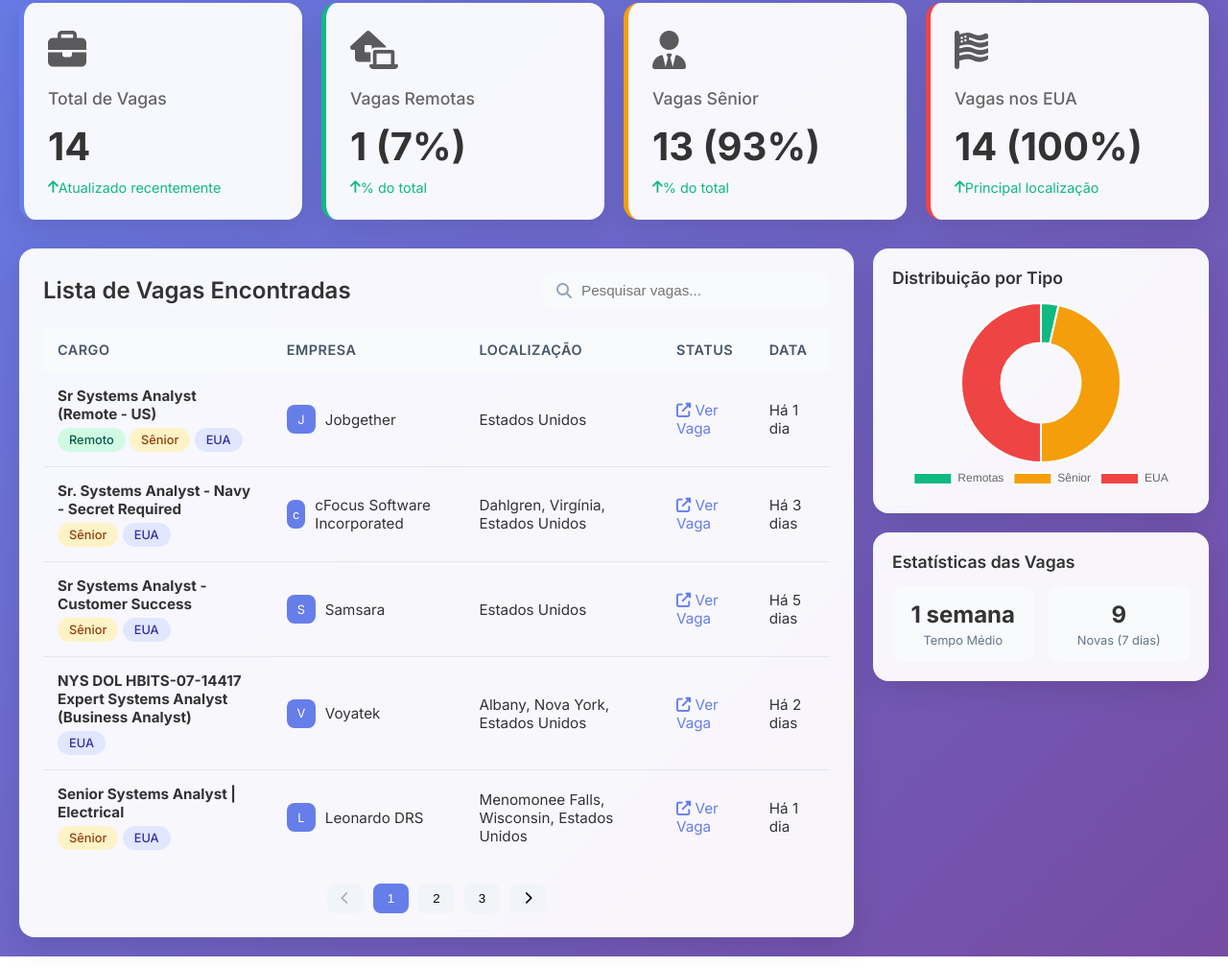
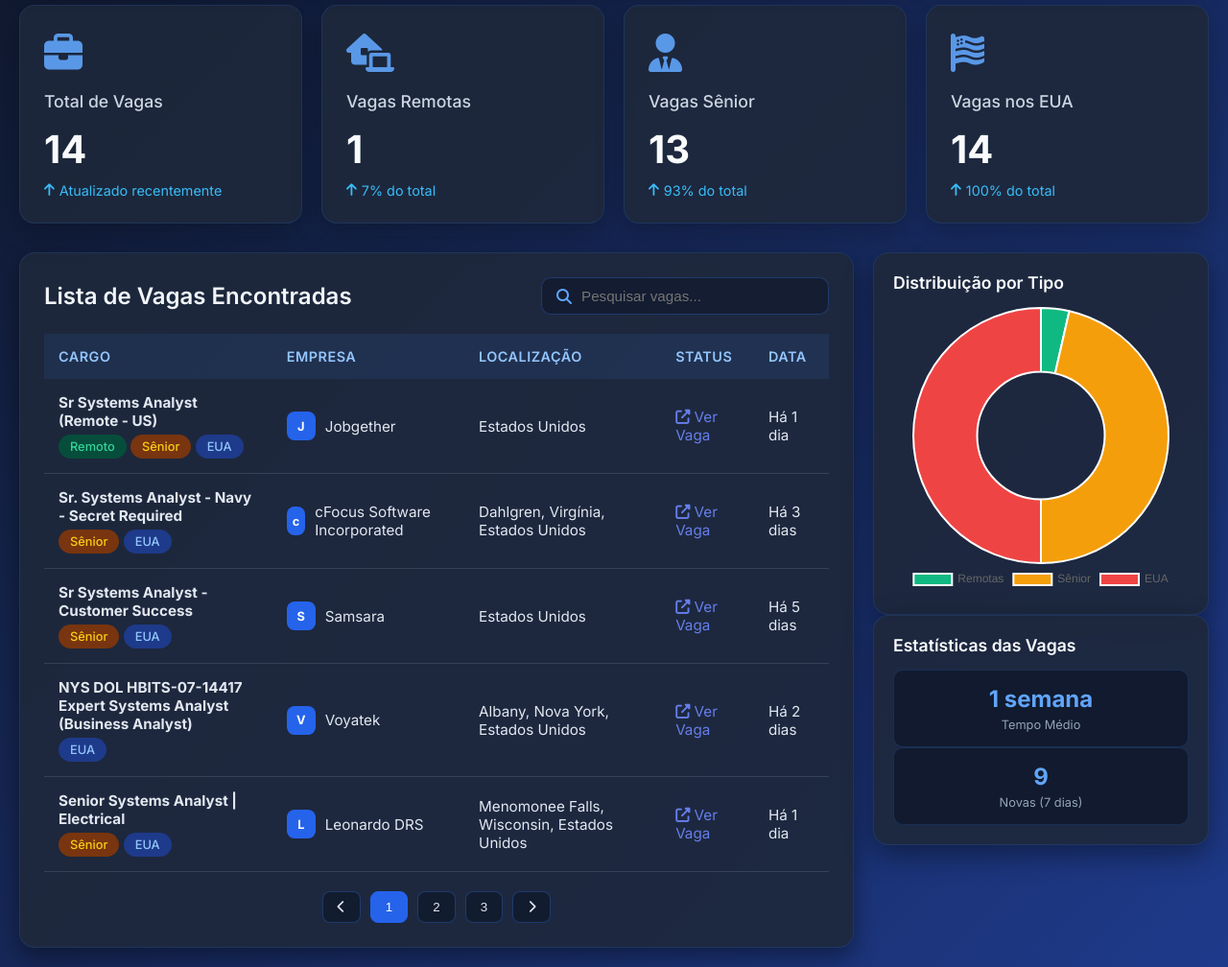
Before and after one commit to bielmaricato/envio-curriculo-linkedin, a website: page index.html in a window 1280 px wide. Shown: the part 172-1180 px from the top of the page at 96% size. Drawn offline with nearby package versions, Linux system fonts and the light colour scheme.

Commit message:
Update index.html

```diff
--- a/index.html
+++ b/index.html
@@ -16,8 +16,8 @@
 
     body {
         font-family: 'Inter', sans-serif;
-            background: linear-gradient(135deg, #667eea 0%, #764ba2 100%);
-            color: #333;
+        background: linear-gradient(135deg, #0f172a 0%, #1e3a8a 100%);
+        color: #e2e8f0;
         min-height: 100vh;
         padding: 20px;
     }
@@ -31,16 +31,17 @@
         text-align: center;
         margin-bottom: 30px;
         padding: 20px;
-            background: rgba(255, 255, 255, 0.95);
+        background: rgba(15, 23, 42, 0.9);
+        border: 1px solid rgba(59, 130, 246, 0.2);
         border-radius: 16px;
-            box-shadow: 0 10px 30px rgba(0, 0, 0, 0.1);
+        box-shadow: 0 10px 25px rgba(0, 0, 0, 0.5);
         backdrop-filter: blur(10px);
     }
 
     h1 {
         font-size: 2.8rem;
         font-weight: 700;
-            background: linear-gradient(135deg, #667eea, #764ba2);
+        background: linear-gradient(135deg, #3b82f6, #06b6d4);
         -webkit-background-clip: text;
         -webkit-text-fill-color: transparent;
         margin-bottom: 10px;
@@ -48,7 +49,7 @@
 
     .subtitle {
         font-size: 1.1rem;
-            color: #666;
+        color: #94a3b8;
         font-weight: 400;
     }
 
@@ -60,22 +61,23 @@
     }
 
     .card {
-            background: rgba(255, 255, 255, 0.95);
+        background: rgba(30, 41, 59, 0.9);
+        border: 1px solid rgba(59, 130, 246, 0.15);
         border-radius: 16px;
         padding: 25px;
-            box-shadow: 0 10px 30px rgba(0, 0, 0, 0.1);
-            backdrop-filter: blur(10px);
+        box-shadow: 0 10px 30px rgba(0, 0, 0, 0.25);
         transition: transform 0.3s ease, box-shadow 0.3s ease;
     }
 
     .card:hover {
         transform: translateY(-5px);
-            box-shadow: 0 15px 35px rgba(0, 0, 0, 0.15);
+        box-shadow: 0 15px 35px rgba(0, 0, 0, 0.4);
+        border-color: rgba(59, 130, 246, 0.3);
     }
 
     .card h3 {
         font-size: 1.1rem;
-            color: #666;
+        color: #cbd5e1;
         margin-bottom: 15px;
         font-weight: 500;
     }
@@ -83,44 +85,23 @@
     .card .value {
         font-size: 2.5rem;
         font-weight: 700;
-            color: #333;
+        color: #f8fafc;
         margin-bottom: 10px;
-        }
-
-        .card .trend {
-            font-size: 0.9rem;
-            display: flex;
-            align-items: center;
-        }
-
-        .card .trend.up {
-            color: #10b981;
-        }
-
-        .card .trend.down {
-            color: #ef4444;
     }
 
     .card-icon {
         font-size: 2.5rem;
         margin-bottom: 15px;
-            opacity: 0.8;
+        color: #60a5fa;
+        opacity: 0.9;
     }
 
-        .total-vagas {
-            border-left: 5px solid #667eea;
-        }
-
-        .vagas-remotas {
-            border-left: 5px solid #10b981;
-        }
-
-        .vagas-senior {
-            border-left: 5px solid #f59e0b;
-        }
-
-        .vagas-eua {
-            border-left: 5px solid #ef4444;
+    .trend {
+        font-size: 0.9rem;
+        color: #38bdf8;
+        display: flex;
+        align-items: center;
+        gap: 5px;
     }
 
     .content {
@@ -130,11 +111,11 @@
     }
 
     .table-container {
-            background: rgba(255, 255, 255, 0.95);
+        background: rgba(30, 41, 59, 0.9);
+        border: 1px solid rgba(59, 130, 246, 0.15);
         border-radius: 16px;
         padding: 25px;
-            box-shadow: 0 10px 30px rgba(0, 0, 0, 0.1);
-            backdrop-filter: blur(10px);
+        box-shadow: 0 10px 25px rgba(0, 0, 0, 0.4);
     }
 
     .table-header {
@@ -147,21 +128,18 @@
     .table-header h2 {
         font-size: 1.5rem;
         font-weight: 600;
-            color: #333;
+        color: #f1f5f9;
     }
 
     .search-box {
         display: flex;
         align-items: center;
-            background: #f8fafc;
+        background: rgba(15, 23, 42, 0.6);
+        border: 1px solid rgba(59, 130, 246, 0.3);
         border-radius: 10px;
         padding: 10px 15px;
         width: 300px;
-        }
-
-        .search-box i {
-            color: #94a3b8;
-            margin-right: 10px;
+        color: #cbd5e1;
     }
 
     .search-box input {
@@ -170,6 +148,12 @@
         outline: none;
         width: 100%;
         font-size: 0.95rem;
+        color: #f8fafc;
+    }
+
+    .search-box i {
+        color: #60a5fa;
+        margin-right: 10px;
     }
 
     table {
@@ -178,15 +162,14 @@
     }
 
     thead {
-            background: #f8fafc;
-            border-radius: 10px;
+        background: rgba(59, 130, 246, 0.1);
     }
 
     th {
         padding: 15px;
         text-align: left;
         font-weight: 600;
-            color: #475569;
+        color: #93c5fd;
         font-size: 0.9rem;
         text-transform: uppercase;
         letter-spacing: 0.5px;
@@ -194,16 +177,13 @@
 
     td {
         padding: 15px;
-            border-bottom: 1px solid #e2e8f0;
+        border-bottom: 1px solid rgba(148, 163, 184, 0.2);
         font-size: 0.95rem;
-        }
-
-        tr:last-child td {
-            border-bottom: none;
+        color: #e2e8f0;
     }
 
     tr:hover {
-            background: #f8fafc;
+        background: rgba(59, 130, 246, 0.08);
     }
 
     .badge {
@@ -215,18 +195,18 @@
     }
 
     .badge.remote {
-            background: #d1fae5;
-            color: #065f46;
+        background: #064e3b;
+        color: #34d399;
     }
 
     .badge.senior {
-            background: #fef3c7;
-            color: #92400e;
+        background: #78350f;
+        color: #facc15;
     }
 
     .badge.local {
-            background: #e0e7ff;
-            color: #3730a3;
+        background: #1e3a8a;
+        color: #93c5fd;
     }
 
     .company {
@@ -237,7 +217,7 @@
     .company-icon {
         width: 30px;
         height: 30px;
-            background: #667eea;
+        background: #2563eb;
         border-radius: 8px;
         display: flex;
         align-items: center;
@@ -245,6 +225,7 @@
         margin-right: 10px;
         color: white;
         font-size: 0.8rem;
+        font-weight: bold;
     }
 
     .pagination {
@@ -257,71 +238,57 @@
     .pagination button {
         padding: 8px 15px;
         border: none;
-            background: #f1f5f9;
+        background: rgba(15, 23, 42, 0.7);
+        color: #e2e8f0;
         border-radius: 8px;
         cursor: pointer;
         font-weight: 500;
+        border: 1px solid rgba(59, 130, 246, 0.3);
         transition: all 0.3s ease;
     }
 
     .pagination button:hover {
-            background: #e2e8f0;
+        background: rgba(59, 130, 246, 0.2);
     }
 
     .pagination button.active {
-            background: #667eea;
+        background: #2563eb;
         color: white;
-        }
-
-        .charts-container {
-            display: flex;
-            flex-direction: column;
-            gap: 20px;
+        border-color: #2563eb;
     }
 
     .chart-card {
-            background: rgba(255, 255, 255, 0.95);
+        background: rgba(30, 41, 59, 0.9);
+        border: 1px solid rgba(59, 130, 246, 0.15);
         border-radius: 16px;
         padding: 20px;
-            box-shadow: 0 10px 30px rgba(0, 0, 0, 0.1);
-            backdrop-filter: blur(10px);
+        box-shadow: 0 10px 30px rgba(0, 0, 0, 0.4);
     }
 
     .chart-card h3 {
         font-size: 1.1rem;
         margin-bottom: 15px;
-            color: #333;
+        color: #f8fafc;
         font-weight: 600;
-        }
-
-        .chart-container {
-            height: 200px;
-            position: relative;
-        }
-
-        .stats-grid {
-            display: grid;
-            grid-template-columns: 1fr 1fr;
-            gap: 15px;
-            margin-top: 15px;
     }
 
     .stat-item {
         text-align: center;
         padding: 15px;
-            background: #f8fafc;
+        background: rgba(15, 23, 42, 0.8);
         border-radius: 10px;
+        border: 1px solid rgba(59, 130, 246, 0.2);
     }
 
     .stat-value {
         font-size: 1.5rem;
         font-weight: 700;
-            color: #333;
+        color: #60a5fa;
     }
 
     .stat-label {
         font-size: 0.8rem;
-            color: #64748b;
+        color: #94a3b8;
         margin-top: 5px;
     }
 
@@ -347,6 +314,7 @@
         }
     }
 </style>
+
 </head>
 <body>
     <div class="container">
@@ -355,6 +323,12 @@
             <p class="subtitle">Dashboard de Vagas de Analista de Sistemas Sênior - Dados em Tempo Real</p>
         </header>
 
+        <div id="loading" class="loading">
+            <div class="loading-spinner"></div>
+            <p>Carregando dados das vagas...</p>
+        </div>
+
+        <div id="content" style="display: none;">
             <div class="dashboard">
                 <div class="card total-vagas">
                     <div class="card-icon">
@@ -376,7 +350,7 @@
                     <div class="value" id="vagas-remotas">0</div>
                     <div class="trend up">
                         <i class="fas fa-arrow-up"></i>
-                    <span>% do total</span>
+                        <span id="remote-percent">% do total</span>
                     </div>
                 </div>
 
@@ -388,7 +362,7 @@
                     <div class="value" id="vagas-senior">0</div>
                     <div class="trend up">
                         <i class="fas fa-arrow-up"></i>
-                    <span>% do total</span>
+                        <span id="senior-percent">% do total</span>
                     </div>
                 </div>
 
@@ -400,7 +374,7 @@
                     <div class="value" id="vagas-eua">0</div>
                     <div class="trend up">
                         <i class="fas fa-arrow-up"></i>
-                    <span>Principal localização</span>
+                        <span id="eua-percent">Principal localização</span>
                     </div>
                 </div>
             </div>
@@ -459,164 +433,55 @@
                 </div>
             </div>
         </div>
+    </div>
 
     <script>
-        // Dados das vagas (substitua pelos dados reais do seu JSON)
-        const vagas = [
-  {
-    "title": "Sr Systems Analyst (Remote - US)",
-    "company": "Jobgether",
-    "location": "Estados Unidos",
-    "time": "Há 1 dia",
-    "link": "https://www.linkedin.com/jobs/view/sr-systems-analyst-remote-us-at-jobgether-4340062501?position=1&pageNum=0&refId=ykb6dcmIVHJD5N3jQMbULQ%3D%3D&trackingId=zdXoDCS1M5SrLxHJt4dhhw%3D%3D",
-    "remote": true,
-    "senior": true,
-    "scrapedAt": "13/11/2025, 01:59:00"
-  },
-  {
-    "title": "Sr. Systems Analyst - Navy - Secret Required",
-    "company": "cFocus Software Incorporated",
-    "location": "Dahlgren, Virgínia, Estados Unidos",
-    "time": "Há 3 dias",
-    "link": "https://www.linkedin.com/jobs/view/sr-systems-analyst-navy-secret-required-at-cfocus-software-incorporated-4339533781?position=3&pageNum=0&refId=ykb6dcmIVHJD5N3jQMbULQ%3D%3D&trackingId=2aHnyt2nv36%2B67V6dmBeJQ%3D%3D",
-    "remote": false,
-    "senior": true,
-    "scrapedAt": "13/11/2025, 01:59:01"
-  },
-  {
-    "title": "Sr Systems Analyst - Customer Success",
-    "company": "Samsara",
-    "location": "Estados Unidos",
-    "time": "Há 5 dias",
-    "link": "https://www.linkedin.com/jobs/view/sr-systems-analyst-customer-success-at-samsara-4338185208?position=4&pageNum=0&refId=ykb6dcmIVHJD5N3jQMbULQ%3D%3D&trackingId=J1ol25wRbpT%2F1zPO8f1CNQ%3D%3D",
-    "remote": false,
-    "senior": true,
-    "scrapedAt": "13/11/2025, 01:59:01"
-  },
-  {
-    "title": "NYS DOL HBITS-07-14417 Expert Systems Analyst (Business Analyst)",
-    "company": "Voyatek",
-    "location": "Albany, Nova York, Estados Unidos",
-    "time": "Há 2 dias",
-    "link": "https://www.linkedin.com/jobs/view/nys-dol-hbits-07-14417-expert-systems-analyst-business-analyst-at-voyatek-4321618628?position=9&pageNum=0&refId=ykb6dcmIVHJD5N3jQMbULQ%3D%3D&trackingId=%2BuTKcT8SDmqxocZ81fMxIg%3D%3D",
-    "remote": false,
-    "senior": false,
-    "scrapedAt": "13/11/2025, 01:59:01"
-  },
-  {
-    "title": "Senior Systems Analyst | Electrical",
-    "company": "Leonardo DRS",
-    "location": "Menomonee Falls, Wisconsin, Estados Unidos",
-    "time": "Há 1 dia",
-    "link": "https://www.linkedin.com/jobs/view/senior-systems-analyst-electrical-at-leonardo-drs-4340071764?position=10&pageNum=0&refId=ykb6dcmIVHJD5N3jQMbULQ%3D%3D&trackingId=X9B9V85QvSV7k1EYmDp39g%3D%3D",
-    "remote": false,
-    "senior": true,
-    "scrapedAt": "13/11/2025, 01:59:01"
-  },
-  {
-    "title": "Advanced Process Control DCS Systems Analyst Sr.",
-    "company": "PBF Energy",
-    "location": "Oregon, Ohio, Estados Unidos",
-    "time": "Há 1 dia",
-    "link": "https://www.linkedin.com/jobs/view/advanced-process-control-dcs-systems-analyst-sr-at-pbf-energy-4321837548?position=20&pageNum=0&refId=ykb6dcmIVHJD5N3jQMbULQ%3D%3D&trackingId=oPe8p6MsJqbP6Rzdonq12g%3D%3D",
-    "remote": false,
-    "senior": true,
-    "scrapedAt": "13/11/2025, 01:59:01"
-  },
-  {
-    "title": "Senior Unifier Systems Analyst",
-    "company": "OnIndus",
-    "location": "Estados Unidos",
-    "time": "Há 2 semanas",
-    "link": "https://www.linkedin.com/jobs/view/senior-unifier-systems-analyst-at-onindus-4332850483?position=23&pageNum=0&refId=ykb6dcmIVHJD5N3jQMbULQ%3D%3D&trackingId=QW30VSN%2BzlOQxTGhTm34qQ%3D%3D",
-    "remote": false,
-    "senior": true,
-    "scrapedAt": "13/11/2025, 01:59:01"
-  },
-  {
-    "title": "Sr. Payment Systems Analyst",
-    "company": "Denny's",
-    "location": "Spartanburg, Carolina do Sul, Estados Unidos",
-    "time": "Há 3 semanas",
-    "link": "https://www.linkedin.com/jobs/view/sr-payment-systems-analyst-at-denny-s-4316968465?position=25&pageNum=0&refId=ykb6dcmIVHJD5N3jQMbULQ%3D%3D&trackingId=b6CNMmIHUPatj2f435yrUg%3D%3D",
-    "remote": false,
-    "senior": true,
-    "scrapedAt": "13/11/2025, 01:59:01"
-  },
-  {
-    "title": "Senior Systems Analyst (DOORS Next Gen)",
-    "company": "Blue Star Partners",
-    "location": "Chicago, Ilinóis, Estados Unidos",
-    "time": "Há 11 meses",
-    "link": "https://www.linkedin.com/jobs/view/senior-systems-analyst-doors-next-gen-at-blue-star-partners-4083967147?position=28&pageNum=0&refId=ykb6dcmIVHJD5N3jQMbULQ%3D%3D&trackingId=lP6XYlwzNxg53hXPr4ub8g%3D%3D",
-    "remote": false,
-    "senior": true,
-    "scrapedAt": "13/11/2025, 01:59:01"
-  },
-  {
-    "title": "Senior Systems Analyst – General",
-    "company": "UST",
-    "location": "Aliso Viejo, Califórnia, Estados Unidos",
-    "time": "Há 1 semana",
-    "link": "https://www.linkedin.com/jobs/view/senior-systems-analyst-%E2%80%93-general-at-ust-4311999932?position=47&pageNum=0&refId=ykb6dcmIVHJD5N3jQMbULQ%3D%3D&trackingId=uN44dSO9%2FVg9oHo73L3VdA%3D%3D",
-    "remote": false,
-    "senior": true,
-    "scrapedAt": "13/11/2025, 01:59:01"
-  },
-  {
-    "title": "Senior Systems Analyst (Job ID:3978)",
-    "company": "Valkyrie Enterprises",
-    "location": "Huntsville, Alabama, Estados Unidos",
-    "time": "Há 1 mês",
-    "link": "https://www.linkedin.com/jobs/view/senior-systems-analyst-job-id-3978-at-valkyrie-enterprises-4310943410?position=48&pageNum=0&refId=ykb6dcmIVHJD5N3jQMbULQ%3D%3D&trackingId=9Y3OcG5h5n2uswzw8sVjPg%3D%3D",
-    "remote": false,
-    "senior": true,
-    "scrapedAt": "13/11/2025, 01:59:01"
-  },
-  {
-    "title": "Senior Cybersecurity Systems Analyst",
-    "company": "FEDITC",
-    "location": "Tampa, Flórida, Estados Unidos",
-    "time": "Há 3 semanas",
-    "link": "https://www.linkedin.com/jobs/view/senior-cybersecurity-systems-analyst-at-feditc-4304966837?position=51&pageNum=0&refId=ykb6dcmIVHJD5N3jQMbULQ%3D%3D&trackingId=I4husWN9YSQyMfCee93exg%3D%3D",
-    "remote": false,
-    "senior": true,
-    "scrapedAt": "13/11/2025, 01:59:01"
-  },
-  {
-    "title": "Senior Systems Analyst : Gainsight",
-    "company": "Recorded Future",
-    "location": "Estados Unidos",
-    "time": "Há 6 dias",
-    "link": "https://www.linkedin.com/jobs/view/senior-systems-analyst-gainsight-at-recorded-future-4321213407?position=53&pageNum=0&refId=ykb6dcmIVHJD5N3jQMbULQ%3D%3D&trackingId=o6W8srdnzweJZwXNnF5RmA%3D%3D",
-    "remote": false,
-    "senior": true,
-    "scrapedAt": "13/11/2025, 01:59:01"
-  },
-  {
-    "title": "Sr. Finance Systems Analyst",
-    "company": "Robert Half",
-    "location": "Bellevue, Washington, Estados Unidos",
-    "time": "Há 1 semana",
-    "link": "https://www.linkedin.com/jobs/view/sr-finance-systems-analyst-at-robert-half-4333116825?position=58&pageNum=0&refId=ykb6dcmIVHJD5N3jQMbULQ%3D%3D&trackingId=ueI55xXHH3qrNEPb7KJ13A%3D%3D",
-    "remote": false,
-    "senior": true,
-    "scrapedAt": "13/11/2025, 01:59:01"
-  }
-];
-
         // Variáveis globais
+        let vagas = [];
         let currentPage = 1;
         const itemsPerPage = 5;
-        let filteredVagas = [...vagas];
+        let filteredVagas = [];
 
-        // Inicialização
-        document.addEventListener('DOMContentLoaded', function() {
+        // Carregar dados do JSON
+        async function loadVagasData() {
+            try {
+                const response = await fetch('vagas_remotas_senior.json');
+
+                if (!response.ok) {
+                    throw new Error(`Erro ao carregar o arquivo: ${response.status}`);
+                }
+
+                vagas = await response.json();
+                filteredVagas = [...vagas];
+
+                // Esconder loading e mostrar conteúdo
+                document.getElementById('loading').style.display = 'none';
+                document.getElementById('content').style.display = 'block';
+
+                // Inicializar a aplicação
+                initializeApp();
+
+            } catch (error) {
+                console.error('Erro ao carregar dados:', error);
+                document.getElementById('loading').innerHTML = `
+                    <div style="color: #ef4444;">
+                        <i class="fas fa-exclamation-triangle" style="font-size: 3rem; margin-bottom: 20px;"></i>
+                        <p>Erro ao carregar os dados: ${error.message}</p>
+                        <p style="margin-top: 10px; font-size: 0.9rem;">
+                            Certifique-se de que o arquivo "vagas_remotas_senior.json" está na mesma pasta que este HTML.
+                        </p>
+                    </div>
+                `;
+            }
+        }
+
+        // Inicializar a aplicação após carregar os dados
+        function initializeApp() {
             updateDashboard();
             renderTable();
             setupCharts();
             setupSearch();
-        });
+        }
 
         // Atualizar dashboard
         function updateDashboard() {
@@ -626,9 +491,14 @@
             const vagasEUA = vagas.filter(vaga => vaga.location.includes('Estados Unidos')).length;
 
             document.getElementById('total-vagas').textContent = totalVagas;
-            document.getElementById('vagas-remotas').textContent = `${vagasRemotas} (${Math.round((vagasRemotas/totalVagas)*100)}%)`;
-            document.getElementById('vagas-senior').textContent = `${vagasSenior} (${Math.round((vagasSenior/totalVagas)*100)}%)`;
-            document.getElementById('vagas-eua').textContent = `${vagasEUA} (${Math.round((vagasEUA/totalVagas)*100)}%)`;
+            document.getElementById('vagas-remotas').textContent = vagasRemotas;
+            document.getElementById('vagas-senior').textContent = vagasSenior;
+            document.getElementById('vagas-eua').textContent = vagasEUA;
+
+            // Atualizar porcentagens
+            document.getElementById('remote-percent').textContent = `${Math.round((vagasRemotas/totalVagas)*100)}% do total`;
+            document.getElementById('senior-percent').textContent = `${Math.round((vagasSenior/totalVagas)*100)}% do total`;
+            document.getElementById('eua-percent').textContent = `${Math.round((vagasEUA/totalVagas)*100)}% do total`;
         }
 
         // Renderizar tabela
@@ -644,6 +514,16 @@
             // Limpar tabela
             tableBody.innerHTML = '';
 
+            if (paginatedVagas.length === 0) {
+                const row = document.createElement('tr');
+                row.innerHTML = `
+                    <td colspan="5" style="text-align: center; padding: 40px; color: #666;">
+                        <i class="fas fa-search" style="font-size: 2rem; margin-bottom: 10px; display: block;"></i>
+                        Nenhuma vaga encontrada com os filtros atuais.
+                    </td>
+                `;
+                tableBody.appendChild(row);
+            } else {
                 // Preencher tabela
                 paginatedVagas.forEach(vaga => {
                     const row = document.createElement('tr');
@@ -677,6 +557,7 @@
 
                     tableBody.appendChild(row);
                 });
+            }
 
             // Atualizar paginação
             updatePagination();
@@ -688,6 +569,8 @@
             const totalPages = Math.ceil(filteredVagas.length / itemsPerPage);
 
             pagination.innerHTML = '';
+
+            if (totalPages <= 1) return;
 
             // Botão anterior
             const prevButton = document.createElement('button');
@@ -702,7 +585,15 @@
             pagination.appendChild(prevButton);
 
             // Botões de página
-            for (let i = 1; i <= totalPages; i++) {
+            const maxVisiblePages = 5;
+            let startPage = Math.max(1, currentPage - Math.floor(maxVisiblePages / 2));
+            let endPage = Math.min(totalPages, startPage + maxVisiblePages - 1);
+
+            if (endPage - startPage + 1 < maxVisiblePages) {
+                startPage = Math.max(1, endPage - maxVisiblePages + 1);
+            }
+
+            for (let i = startPage; i <= endPage; i++) {
                 const pageButton = document.createElement('button');
                 pageButton.textContent = i;
                 pageButton.className = i === currentPage ? 'active' : '';
@@ -789,6 +680,9 @@
                 renderTable();
             });
         }
+
+        // Iniciar carregamento dos dados quando a página carregar
+        document.addEventListener('DOMContentLoaded', loadVagasData);
     </script>
 </body>
 </html>
```
Lines whose indentation alone changed are shown as unchanged.
